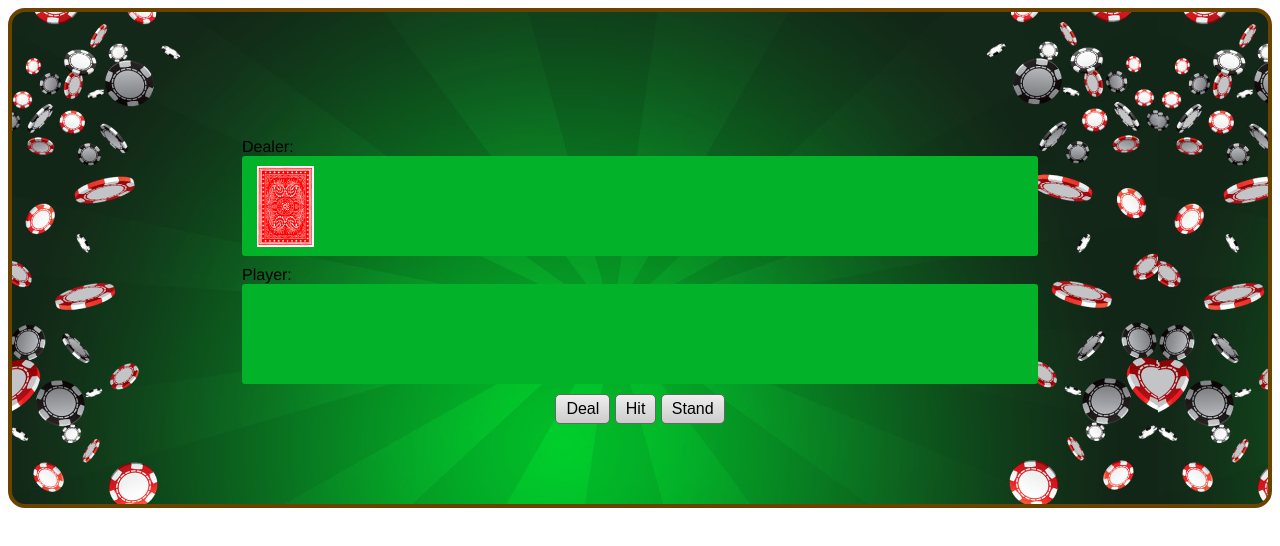
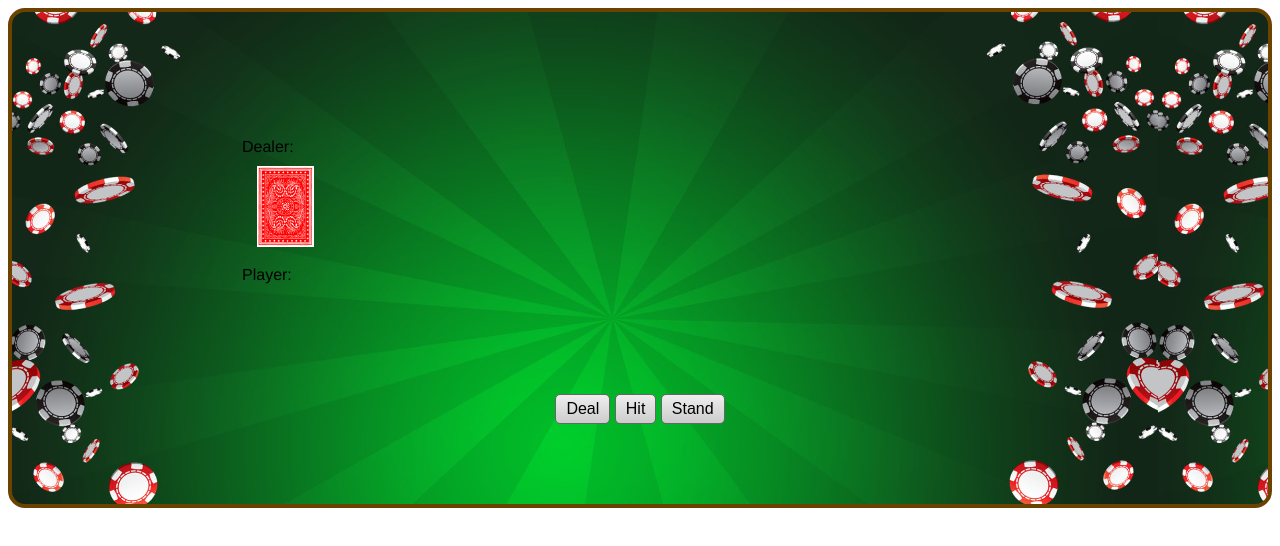
Before and after one commit to JordanBenner/blackjack, a plain HTML site: page index.html in a window 1280 px wide. Drawn offline with nearby package versions, Linux system fonts and the light colour scheme.

Commit message:
Transparent background

```diff
--- a/source/blackjack.css
+++ b/source/blackjack.css
@@ -23,6 +23,7 @@ body {
   height: 100px;
   background: #02b229;
   margin-bottom: 10px;
+  background-color: transparent;
 }
 
 .hand label {
@@ -53,7 +54,7 @@ body {
   border-radius: 5px;
   background: linear-gradient(#eee, #ccc);
   font-size: 1em;
-  padding: 5px 10px
+  padding: 5px 10px;
 }
 
 .buttons button:hover {
```
